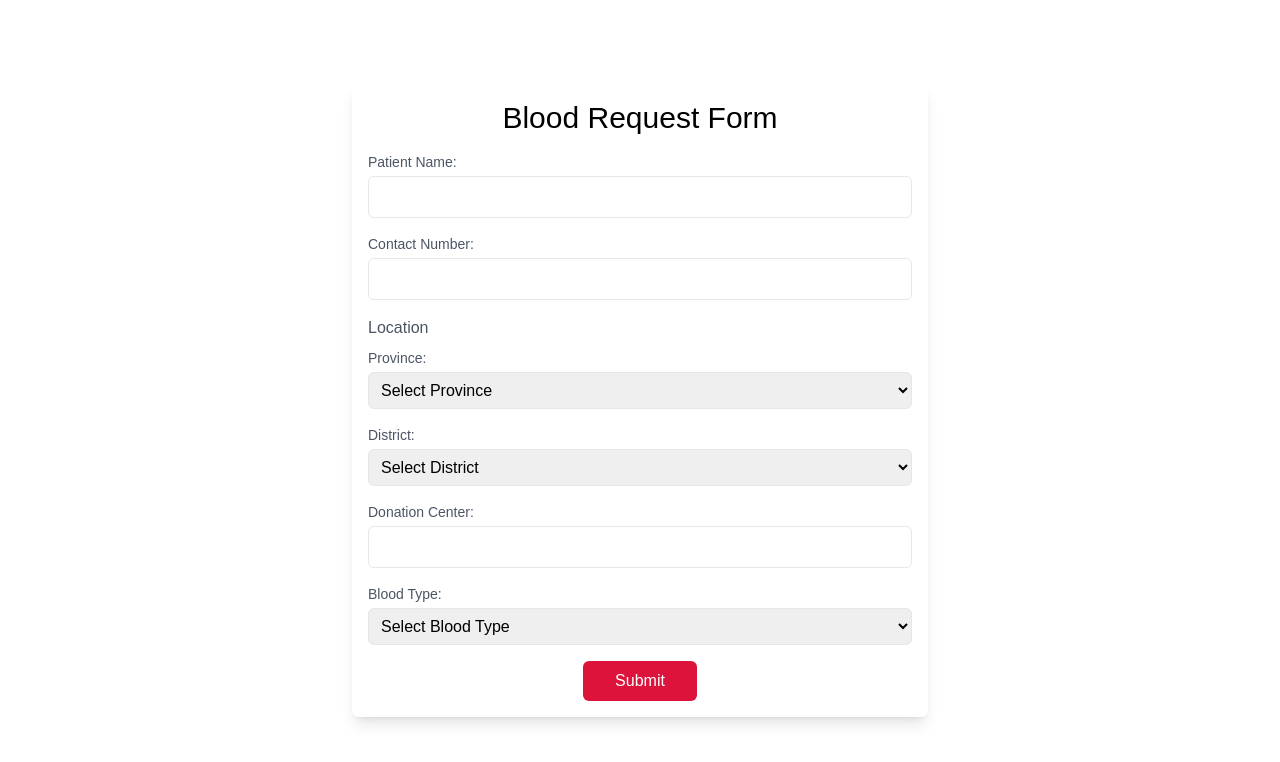
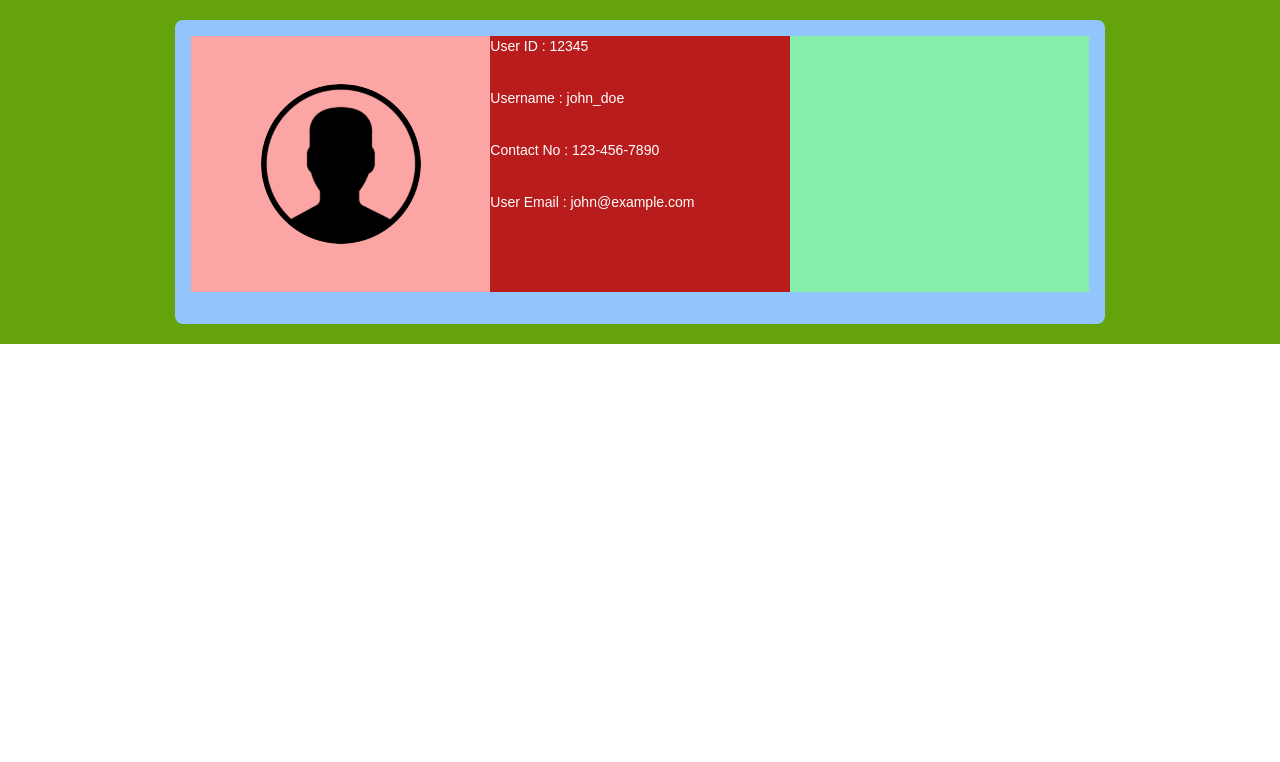
Before and after one commit to thisha-me/blood-chain-frontend, a React (Create React App) app: page / in a window 1280 px wide. Shown: the top 762 px of the page. Built offline with nearby package versions, Linux system fonts and the light colour scheme.

Commit message:
initial user details tags

```diff
--- /dev/null
+++ b/src/Pages/userProfilePage.js
@@ -0,0 +1,32 @@
+import React from "react";
+import image from "../assets/user.png"
+
+function UserProfile() {
+  return (
+    <div className="bg-lime-600 p-5 flex items-center justify-center">
+      <div className="bg-blue-300 flex flex-col sm:flex-row w-3/4 p-4 rounded-lg">
+        <div className="bg-red-300 w-full  sm:w-1/4 h-64 mb-4 flex items-center justify-center">
+          <img
+            src = {image}
+            alt="User Avatar"
+            className="w-40 h-40 rounded-full"
+          />
+        </div>
+        <div className="bg-red-700 w-full sm:w-2/4 h-64 mb-4">
+        <div className="text-white text-left flex flex-col justify-items-center">
+          <label className="text-sm rounded">User ID : <span>12345</span> </label>
+          <br />
+          <label className="text-sm mt-2 rounded">Username : <span>john_doe</span> </label>
+          <br />
+          <label className="text-sm mt-2 rounded">Contact No : <span>123-456-7890</span> </label>
+          <br />
+          <label className="text-sm mt-2 rounded">User Email : <span>john@example.com</span> </label>
+        </div>
+        </div>
+        <div className="bg-green-300 w-full sm:w-1/4 h-64 mb-4"></div>
+      </div>
+    </div>
+  );
+}
+
+export default UserProfile;
--- a/src/index.js
+++ b/src/index.js
@@ -2,11 +2,11 @@ import React from 'react';
 import ReactDOM from 'react-dom/client';
 import './index.css';
 import './output.css';
-import BloodReqForm from './Pages/bloodReqForm';
+import UserProfile from './Pages/userProfilePage';
 
 const root = ReactDOM.createRoot(document.getElementById('root'));
 root.render(
   <React.StrictMode>
-    <BloodReqForm />
+    <UserProfile />
   </React.StrictMode>
 );
```
Also changed, not shown: src/assets/user.png (added).
